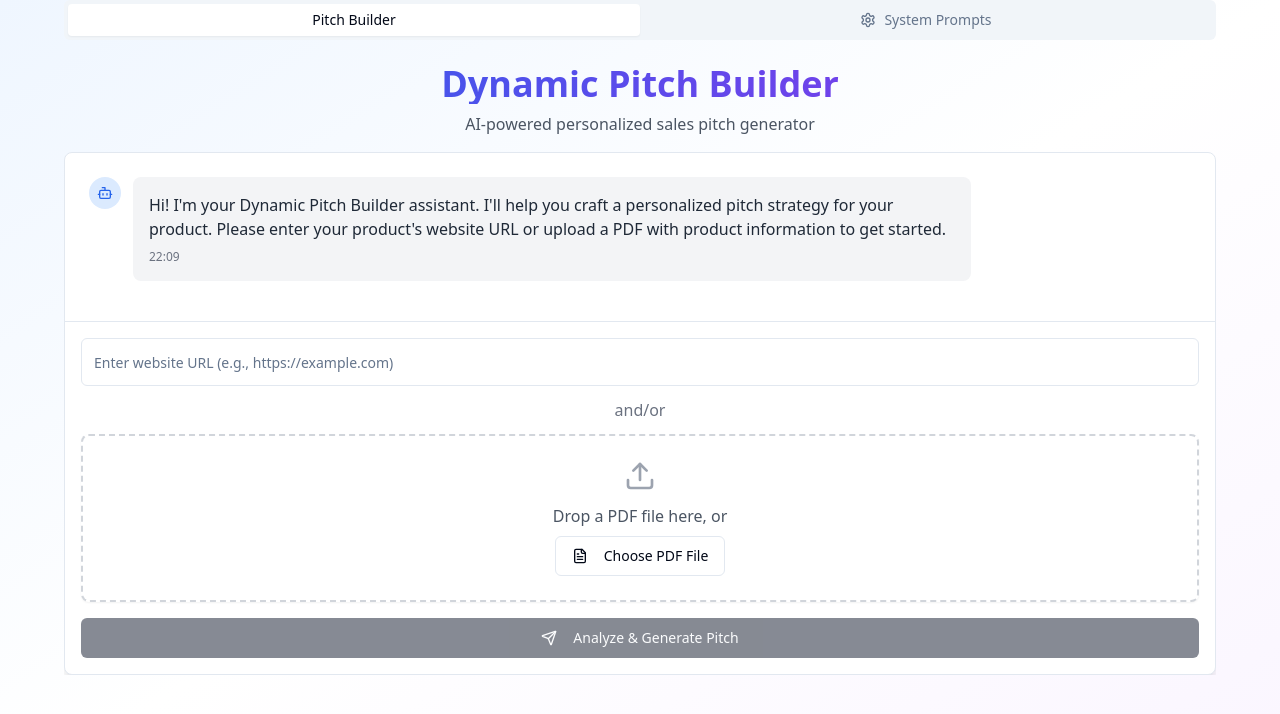
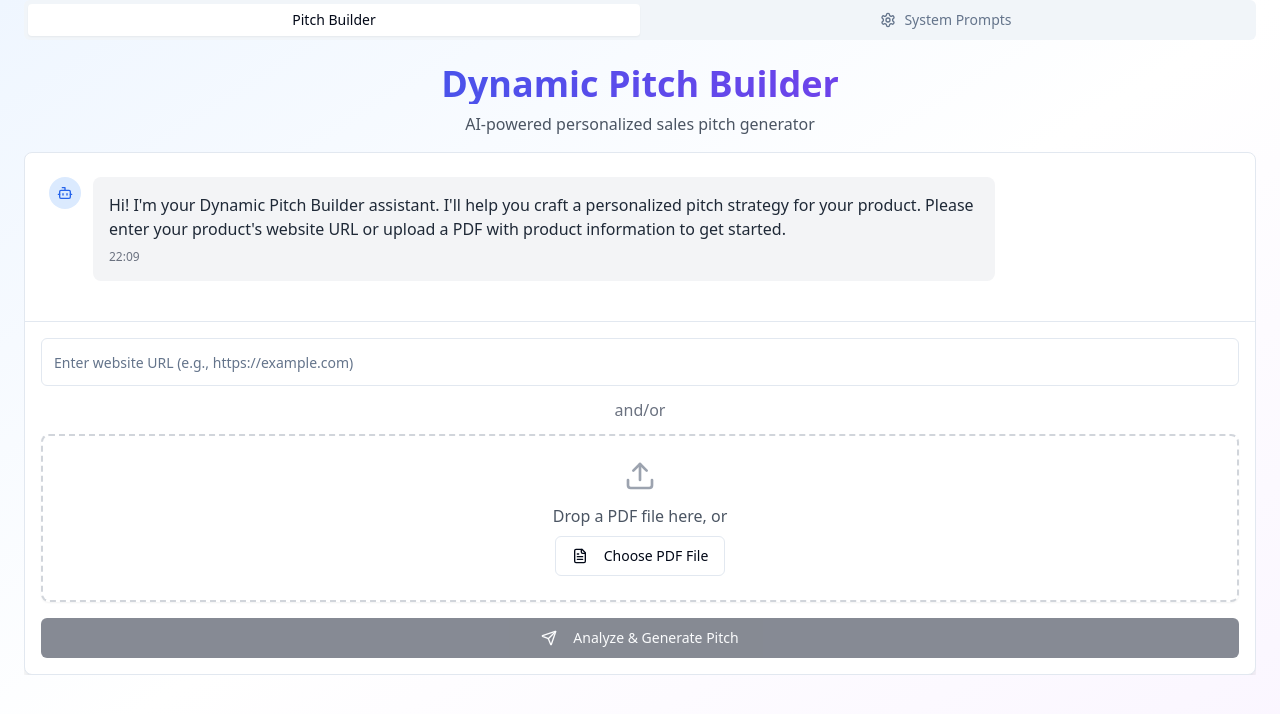
Before and after one commit to adahegh/dynamic-pitch-builder, a React (Vite) app: page / in a window 1280 px wide. Shown: the top 714 px of the page. Built offline with nearby package versions, Linux system fonts and the light colour scheme.

Commit message:
Make edit view full width
Adjusted the edit view to span the full width of the page.

```diff
--- a/src/components/PitchBuilder.tsx
+++ b/src/components/PitchBuilder.tsx
@@ -1103,7 +1103,7 @@ Generated by Dynamic Pitch Builder
 
   return (
     <div className="h-screen flex flex-col">
-      <div className="max-w-6xl mx-auto w-full flex flex-col h-full">
+      <div className="w-full flex flex-col h-full px-6">
         <Tabs value={activeTab} onValueChange={setActiveTab} className="h-full flex flex-col">
           <TabsList className="grid w-full grid-cols-2 mb-4">
             <TabsTrigger value="pitch-builder">Pitch Builder</TabsTrigger>
@@ -1119,9 +1119,9 @@ Generated by Dynamic Pitch Builder
           {['review', 'edit', 'strategy', 'edit-strategy', 'objections', 'edit-objections', 'email-cadence', 'edit-email-cadence', 'complete'].includes(step) && (
             <div className="absolute left-0 top-0 flex items-center gap-2">
               <Button
-                variant="ghost"
+                variant="outline"
                 onClick={goBack}
-                className="flex items-center gap-2 text-gray-600 hover:text-gray-800"
+                className="flex items-center gap-2"
               >
                 <ArrowLeft className="w-4 h-4" />
                 Back
@@ -1130,7 +1130,7 @@ Generated by Dynamic Pitch Builder
                 <Button
                   variant="outline"
                   onClick={goNext}
-                  className="flex items-center gap-2 text-blue-600 hover:text-blue-800 border-blue-300 hover:bg-blue-50"
+                  className="flex items-center gap-2"
                 >
                   Next
                   <ArrowRight className="w-4 h-4" />
```
